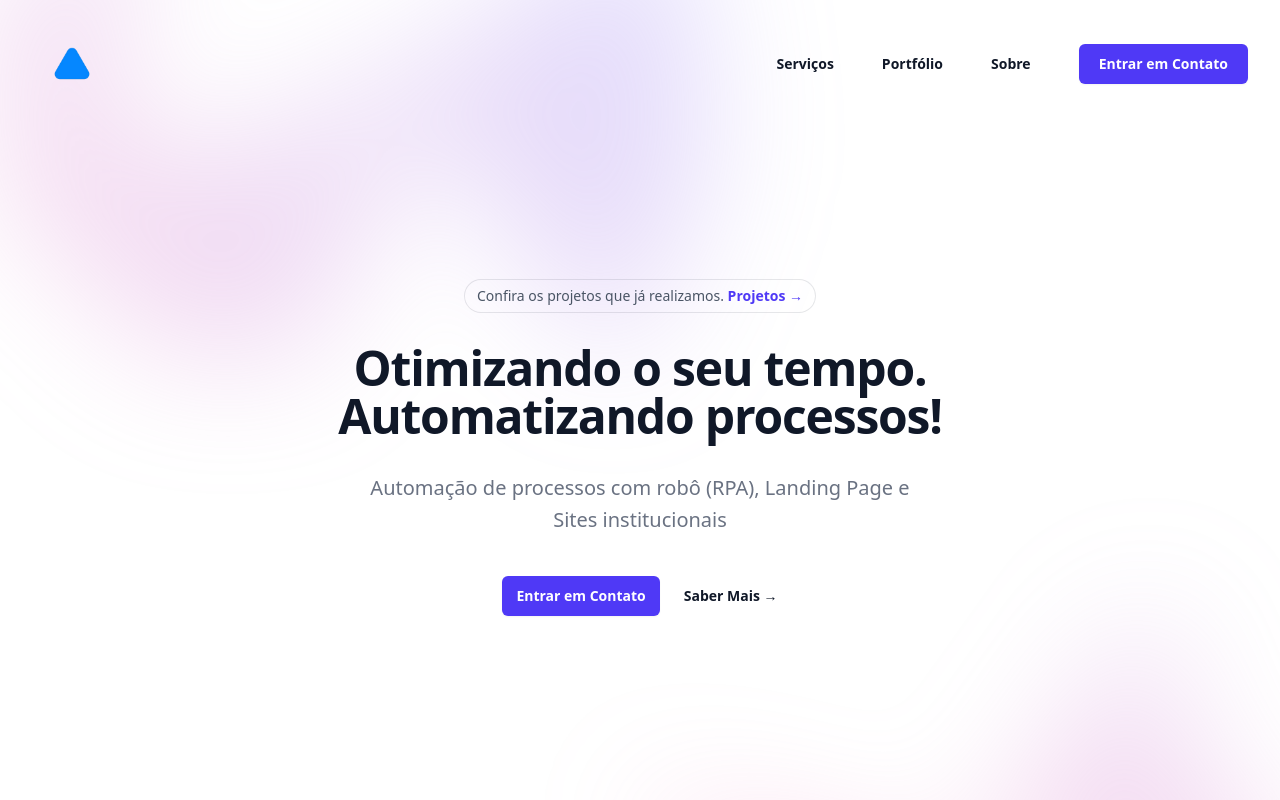
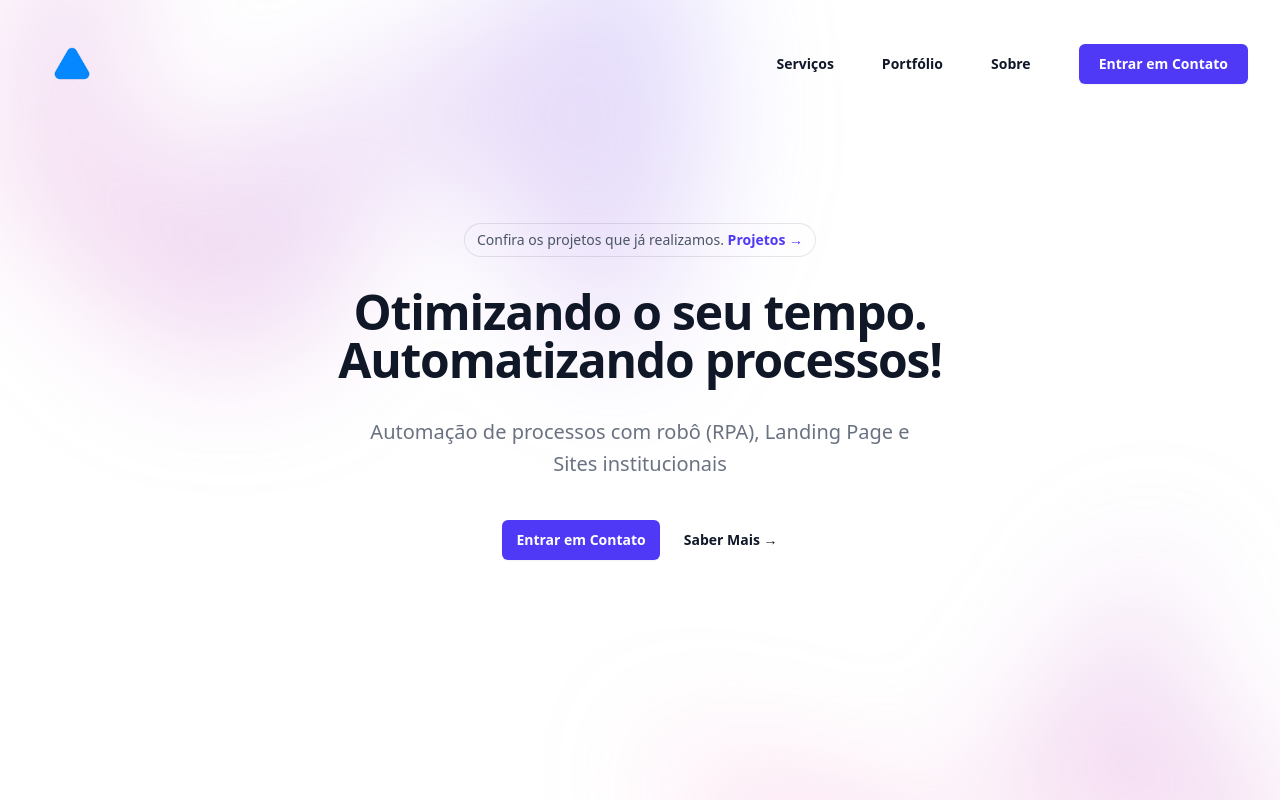
Before and after one commit to anovager/site, a React (Vite) app: page / in a window 1280 px wide. Shown: the top 800 px of the page. Built offline with nearby package versions, Linux system fonts and the light colour scheme.

Commit message:
Update Home.tsx
Removido padding top do banner principal

```diff
--- a/src/pages/Home.tsx
+++ b/src/pages/Home.tsx
@@ -31,7 +31,7 @@
 export default function Home() {
   return (
     <>
-      <div className="relative isolate px-6 pt-14 lg:px-8">
+      <div className="relative isolate px-6 lg:px-8">
         <div
           aria-hidden="true"
           className="absolute inset-x-0 -top-40 -z-10 transform-gpu overflow-hidden blur-3xl sm:-top-80"
```
